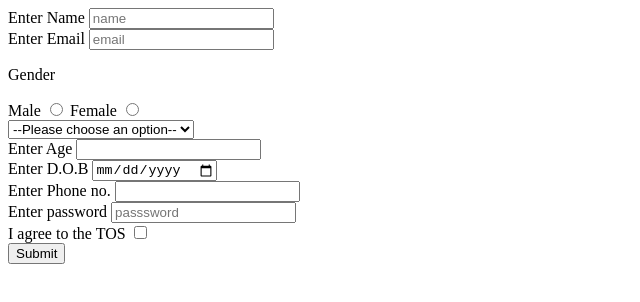
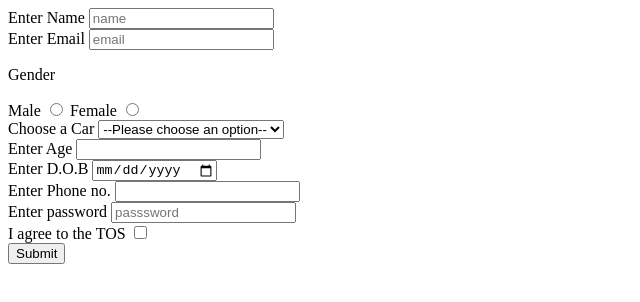
Before and after one commit to acciojob/signup-form-car-adesh234, a website: page main.html in a window 1280 px wide. Shown: the whole page, without its empty margins (0-640 px from the left). Drawn offline with Linux system fonts and the light colour scheme.

Commit message:
created a submission

```diff
--- a/main.html
+++ b/main.html
@@ -21,6 +21,7 @@
 			<label for="gender_f">Female</label>
 			<input type="radio" id="gender_f" name="gender" required><br>
 
+			<label id="cars">Choose a Car</label>
 			<select id="cars" aria-required >
 				<option id="cars" value="">--Please choose an option--</option>
 				<option value="1" id="cars">BMW</option>
```
